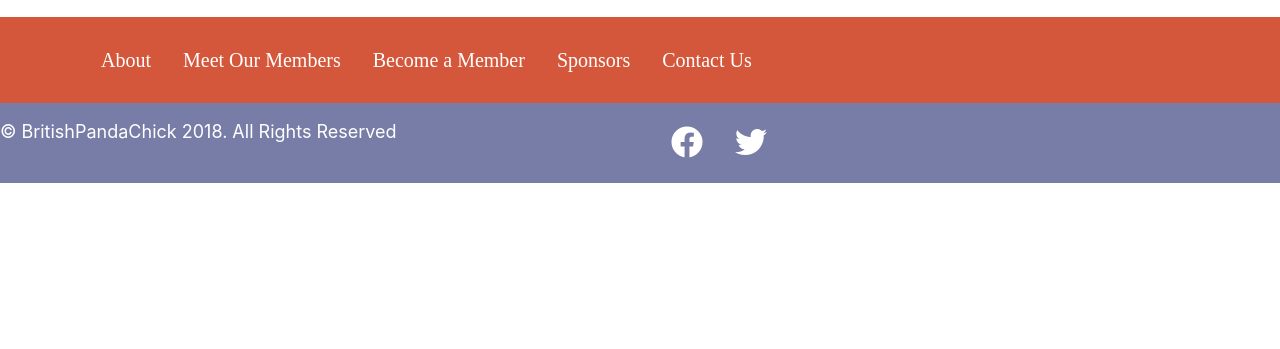
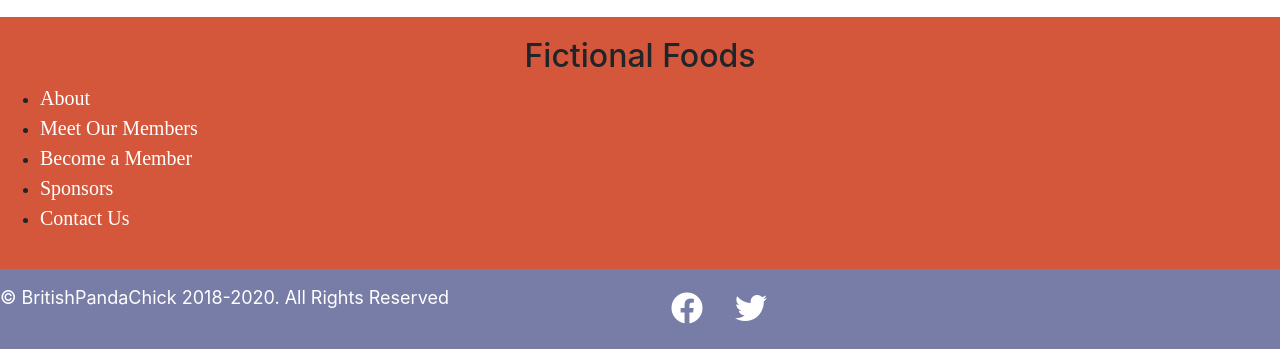
Before and after one commit to BritishPandaChick/30sites-mobile-events, a website: page index.html in a window 1280 px wide. Shown: the part 1330-1679 px from the top of the page. Before the commit the page ends 1513 px from the top, so only its background shows below. Drawn offline with nearby package versions, Linux system fonts and the light colour scheme.

Commit message:
Update bottom-nav section code. Change footer text

```diff
--- a/index.html
+++ b/index.html
@@ -104,28 +104,23 @@
       </section>
 
       <section id="bottom-nav">
-        <div class="container">
-          <div class="row">
-            <div class="col-sm-12">
-              <nav>
-                <ul class="nav">
-                  <li class="nav-item"><a href="#" class="nav-link">About</a></li>
-                  <li class="nav-item"><a href="#" class="nav-link">Meet Our Members</a></li>
-                  <li class="nav-item"><a href="#" class="nav-link">Become a Member</a></li>
-                  <li class="nav-item"><a href="#" class="nav-link">Sponsors</a></li>
-                  <li class="nav-item"><a href="#" class="nav-link">Contact Us</a></li>
-                </ul>
-              </nav>
-            </div>
-          </div>
-        </div>
+        <h2 class="text-center">Fictional Foods</h2>
+        <nav>
+          <ul>
+            <li><a href="#">About</a></li>
+            <li><a href="#">Meet Our Members</a></li>
+            <li><a href="#">Become a Member</a></li>
+            <li><a href="#">Sponsors</a></li>
+            <li><a href="#">Contact Us</a></li>
+          </ul>
+        </nav>
       </section>
     </main>
 
     <footer>
       <div class="row">
         <div class="col-sm-12 col-md-6 col-lg-6">
-          <p>&copy; BritishPandaChick 2018. All Rights Reserved</p>
+          <p>&copy; BritishPandaChick 2018-2020. All Rights Reserved</p>
         </div>
 
         <div class="col-sm-12 col-md-6 col-lg-6">
--- a/sass/mobile.scss
+++ b/sass/mobile.scss
@@ -115,15 +115,18 @@ header {
 
 /* Bottom Nav */
 #bottom-nav {
+  background-color: $headline-color;
   padding: 20px 0;
-  background-color: $headline-color;
-  display: flex;
-  flex-direction: column;
+
+  h2 {
+    color: #fff;
+    font-size: 30px;
+  }
 
   a {
+    font-size: 20px;
     color: #fff;
-    font-size: 20px;
-    font-family: "Times New Roman", serif;
+    text-decoration: none;
   }
 
   a:hover {
```
Also changed, not shown: stylesheets/mobile.css, 1 other file.
